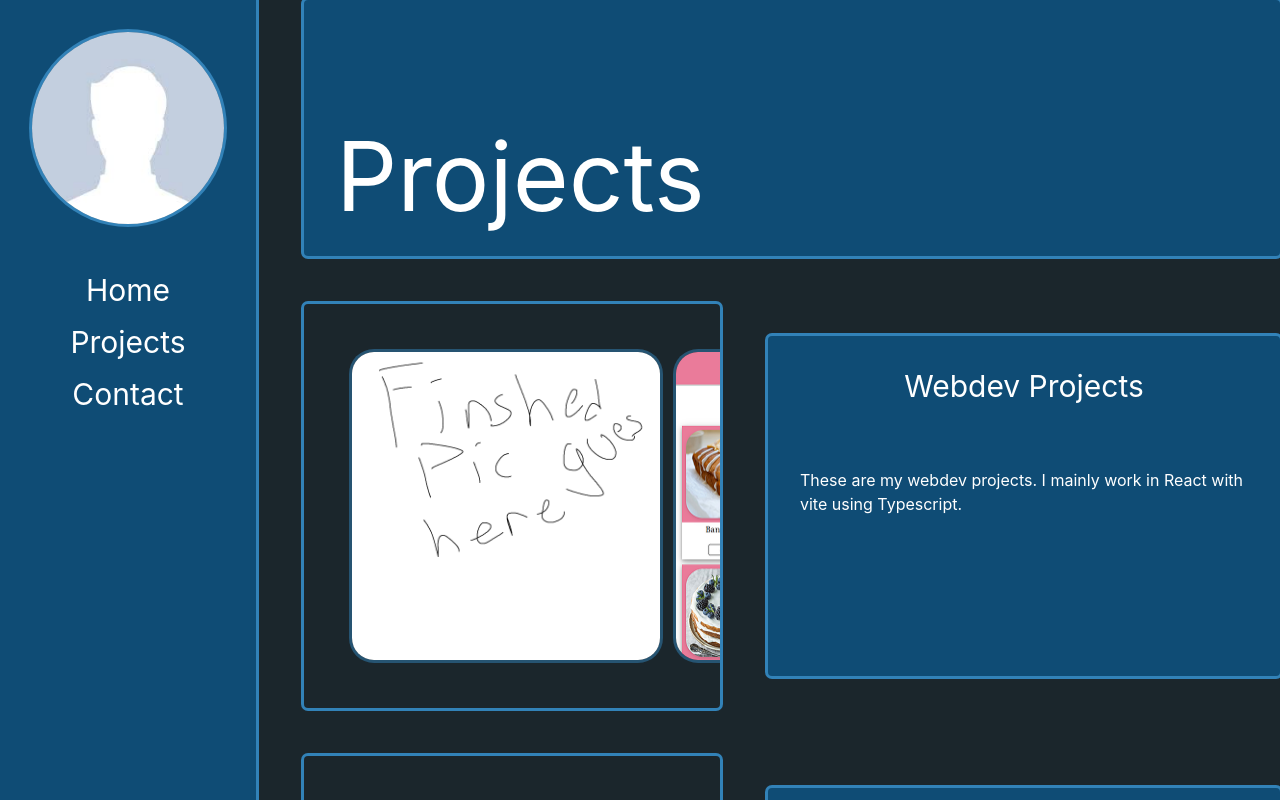
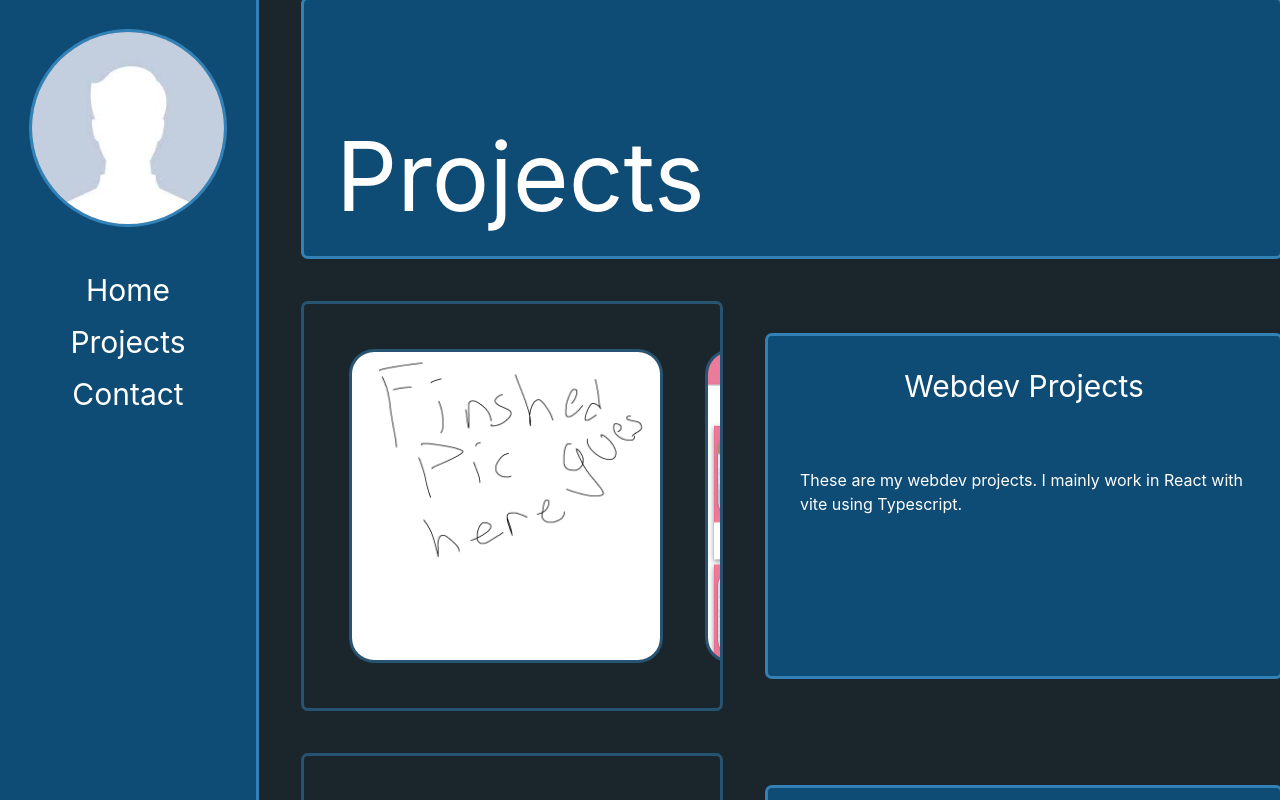
Before and after one commit to ColdIcyDays/react-portfolio, a React (Vite) app: page /Projects in a window 1280 px wide. Shown: the top 800 px of the page. Built offline with nearby package versions, Linux system fonts and the light colour scheme.

Commit message:
Set ring color on scrollbars a bit darker
 - Title.

```diff
--- a/src/components/projects/ProjectCategoryImageScrollContainer.tsx
+++ b/src/components/projects/ProjectCategoryImageScrollContainer.tsx
@@ -17,8 +17,8 @@ export function ProjectCategoryImageScrollContainer({ someCategoryData, aProject
 
     return (
         <div  className='w-full pl-12 pr-12'>
-            <div ref={horizontalBar} className='reg-30-div bg-clr-invisible p-12 max-h-full min-h-[404px] flex flex-row overflow-x-auto overflow-y-hidden w-full min-w-0'>
-                <ul className='flex gap-4'>
+            <div ref={horizontalBar} className='reg-30-div ring-clr-10-1/50 bg-clr-invisible p-12 max-h-full min-h-[404px] flex flex-row overflow-x-auto overflow-y-hidden w-full min-w-0'>
+                <ul className='flex gap-12'>
                     {someCategoryData.toReversed().map((data, index) => (
                         <ProjectCategoryImageComponent key={"CategoryImage" + index} someCategoryData={data}
                                                        aProjectCategorySubpageName={aProjectCategorySubpageName}/>
```
